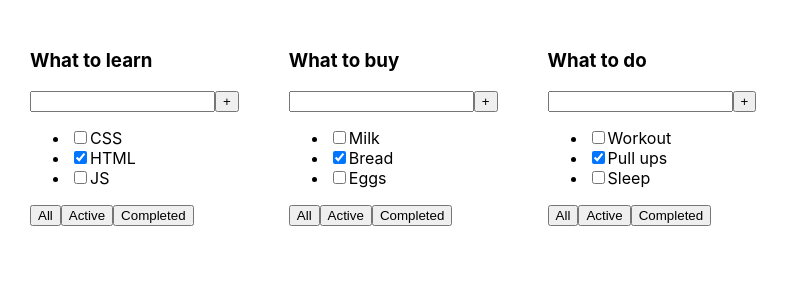
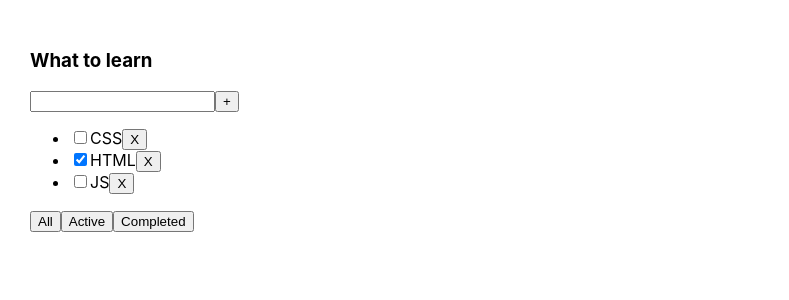
Before and after one commit to UladzislauPapliouka/Todolist, a React (Create React App) app: page / in a window 1280 px wide. Shown: the top 300 px of the page, without its empty margins (0-789 px from the left). Built offline with nearby package versions, Linux system fonts and the light colour scheme.

Commit message:
Lesson 2

```diff
--- a/src/App.tsx
+++ b/src/App.tsx
@@ -1,10 +1,11 @@
-import React from 'react';
+import React, {useEffect, useState} from 'react';
 import './App.css';
 import {Todolist} from "./Components/Todolist/Todolist";
-import {ITask} from "./types";
+import {Filter, ITask} from "./types";
 
-
-const tasks1: Array<ITask> = [
+function App() {
+    const [tasks1, setTask1] = useState<Array<ITask>>(
+        [
             {
                 title: "CSS",
                 id: "1",
@@ -21,47 +22,36 @@ const tasks1: Array<ITask> = [
                 isDone: false
             }
         ]
-const tasks2: Array<ITask> = [
-    {
-        title: "Milk",
-        id: "1",
-        isDone: false
-    },
-    {
-        title: "Bread",
-        id: "2",
-        isDone: true
-    },
-    {
-        title: "Eggs",
-        id: "3",
-        isDone: false
+    )
+    const [filter, setFilter] = useState<Filter>(Filter.ALL)
+
+    const deleteTask = (taskId: string) => {
+        setTask1(tasks1.filter(task => task.id !== taskId))
     }
-]
-const tasks3: Array<ITask> = [
-    {
-        title: "Workout",
-        id: "1",
-        isDone: false
-    },
-    {
-        title: "Pull ups",
-        id: "2",
-        isDone: true
-    },
-    {
-        title: "Sleep",
-        id: "3",
-        isDone: false
+    const [tasksForTodolist, setTaskForTodolist] = useState<Array<ITask>>(tasks1)
+    useEffect(() => {
+        setTaskForTodolist(tasks1)
+    }, [tasks1])
+    useEffect(() => {
+        switch (filter) {
+            case Filter.ALL:
+                setTaskForTodolist(tasks1)
+                break;
+            case Filter.ACTIVE:
+                setTaskForTodolist(tasks1.filter(task => task.isDone === false))
+                break;
+            case Filter.COMPLETED:
+                setTaskForTodolist(tasks1.filter(task => task.isDone === true))
+                break;
+            default:
+                setTaskForTodolist(tasks1)
         }
-]
-
-function App() {
+    }, [filter, tasks1])
     return (
         <div className="App">
-            <Todolist title={"What to learn"} tasks={tasks1}/>
-            <Todolist title={"What to buy"} tasks={tasks2}/>
-            <Todolist title={"What to do"} tasks={tasks3}/>
+            <Todolist title={"What to learn"} tasks={tasksForTodolist}
+                      setFilter={setFilter}
+                      deleteTaskHandler={deleteTask}/>
         </div>
     );
 }
--- a/src/Components/Todolist/Todolist.tsx
+++ b/src/Components/Todolist/Todolist.tsx
@@ -1,9 +1,11 @@
 import React, {FC} from "react";
-import {ITodolist} from "../../types";
+import {Filter, ITodolist} from "../../types";
 
 export const Todolist: FC<ITodolist> = ({
                                             title,
-                                            tasks
+                                            tasks,
+                                            deleteTaskHandler,
+                                            setFilter
                                         }) => {
     return (
         <div>
@@ -13,12 +15,17 @@ export const Todolist: FC<ITodolist> = ({
                 <button>+</button>
             </div>
             <ul>
-                {tasks.map(task => <li><input type="checkbox" checked={task.isDone}/><span>{task.title}</span></li>)}
+                {tasks.map(task => <li>
+                    <input type="checkbox" checked={task.isDone}/>
+                    <span>{task.title}</span>
+                    <button onClick={() => deleteTaskHandler(task.id)}>X
+                    </button>
+                </li>)}
             </ul>
             <div>
-                <button>All</button>
-                <button>Active</button>
-                <button>Completed</button>
+                <button onClick={() => setFilter(Filter.ALL)}>All</button>
+                <button onClick={() => setFilter(Filter.ACTIVE)}>Active</button>
+                <button onClick={() => setFilter(Filter.COMPLETED)}>Completed</button>
             </div>
         </div>
     )
--- a/src/types.ts
+++ b/src/types.ts
@@ -1,6 +1,8 @@
 interface ITodolist {
     title: string
     tasks: Array<ITask>
+    deleteTaskHandler: (taskIs: string) => void
+    setFilter: (filter: Filter) => void
 }
 
 interface ITask {
@@ -9,4 +11,11 @@ interface ITask {
     id: string
 }
 
+enum Filter {
+    ALL,
+    ACTIVE,
+    COMPLETED
+}
+
 export type {ITask, ITodolist}
+export {Filter}
```
Lines whose indentation alone changed are shown as unchanged.
